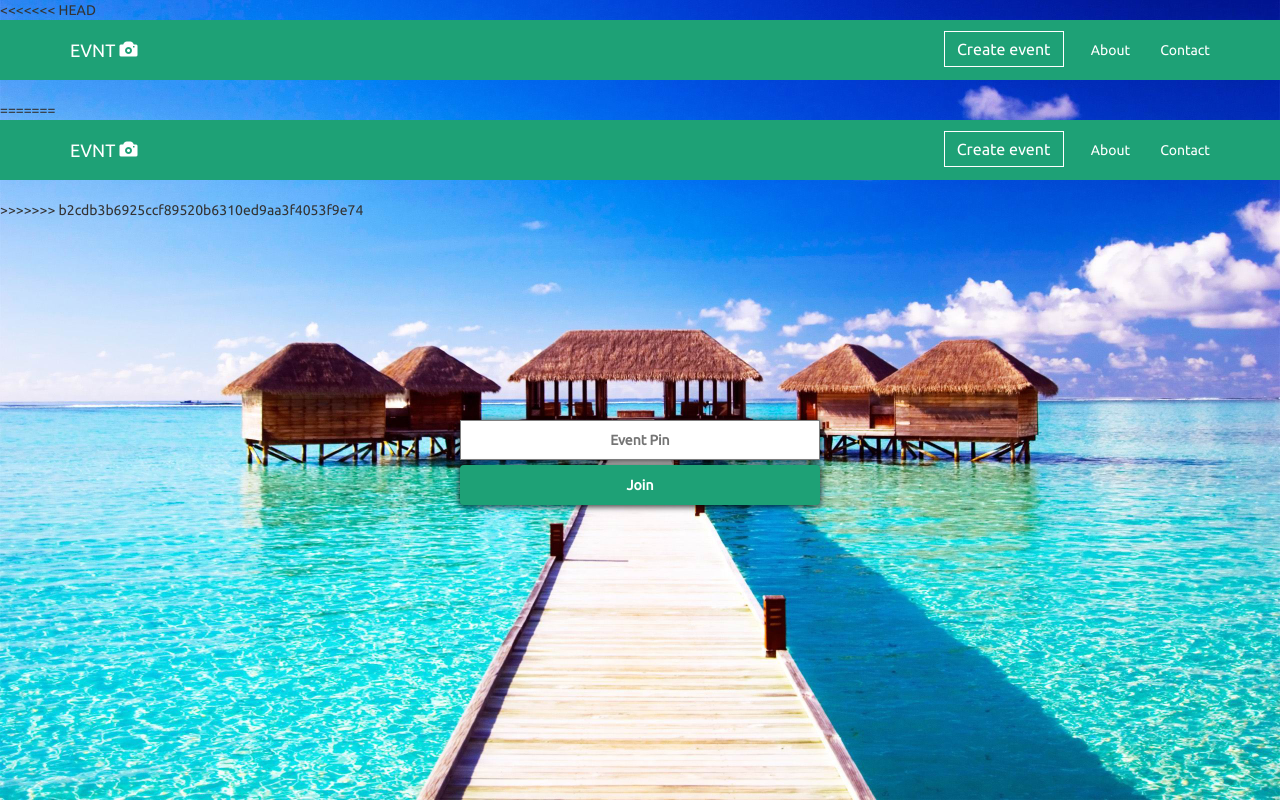
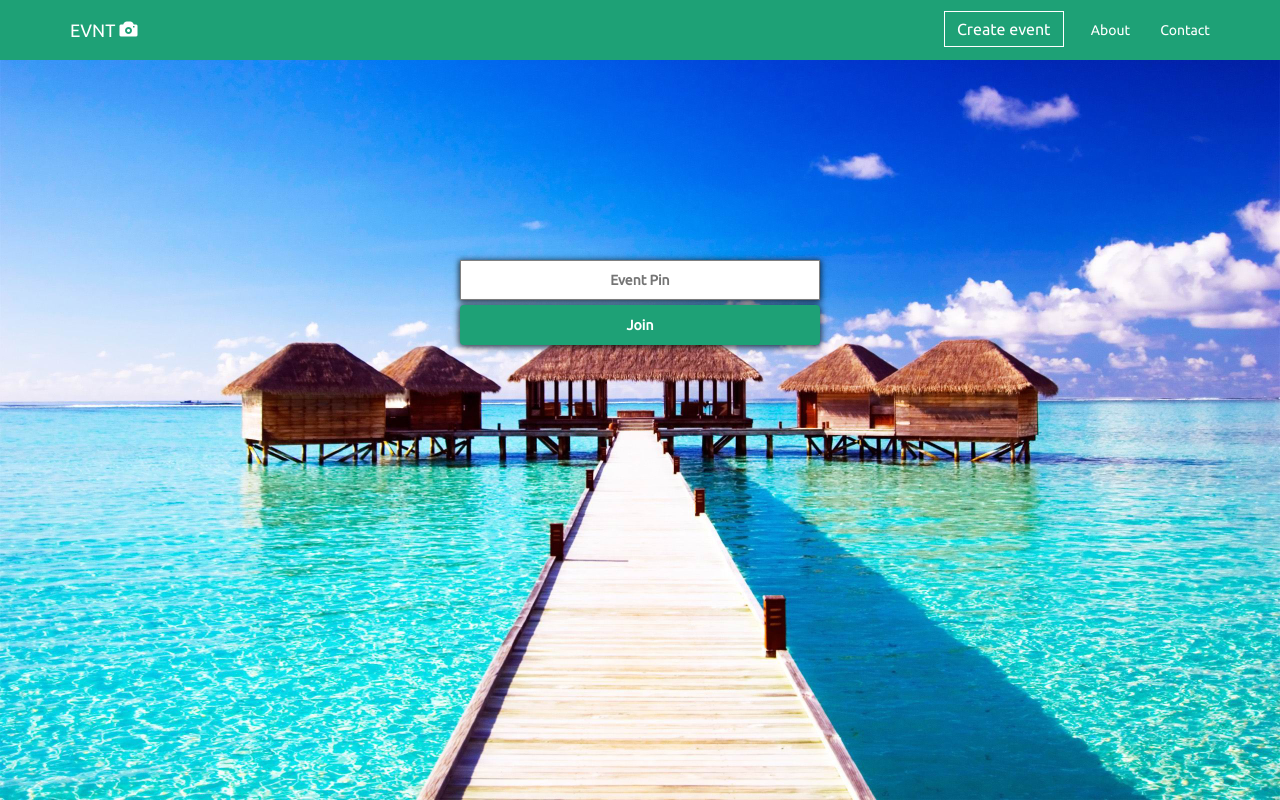
Before and after one commit to martyup/info331-frontend, an Angular app: page / in a window 1280 px wide. Built offline with nearby package versions, Linux system fonts and the light colour scheme.

Commit message:
resolving header conflict

```diff
--- a/src/app/header/header.component.html
+++ b/src/app/header/header.component.html
@@ -1,4 +1,3 @@
-<<<<<<< HEAD
 <nav class="navbar navbar-inverse navbar-static-top">
 	<div class="container">
 		<div class="navbar-header">
@@ -30,25 +29,3 @@
 		</div>
   </div>
 </nav>
-=======
-<nav class="navbar navbar-inverse navbar-static-top">
-	<div class="container">
-		<div class="navbar-header">
-			<button type="button" class="navbar-toggle collapsed" data-toggle="collapse" data-target="#bs-example-navbar-collapse-1" aria-expanded="true" (click)="onToggleMenu()">
-				<span class="sr-only">Toggle navigation</span>
-				<span class="icon-bar"></span>
-				<span class="icon-bar"></span>
-				<span class="icon-bar"></span>
-			</button>
-			<a class="navbar-brand" [routerLink]="['/']">EVNT <span class="glyphicon glyphicon-camera"></span> </a>
-		</div>
-		<div class="collapse navbar-collapse" id="bs-example-navbar-collapse-1"  [ngClass]="{ 'toggleMenuStyle' : toggleMenu == true}">
-			<ul class="nav navbar-nav navbar-right">
-				<li><a [routerLink]="['/createEvent']" class="ghost-button">Create event</a></li>
-        <li><a [routerLink]="['/about']">About</a></li>
-				<li><a [routerLink]="['/contact']">Contact</a></li>
-			</ul>
-		</div>
-  </div>
-</nav>
->>>>>>> b2cdb3b6925ccf89520b6310ed9aa3f4053f9e74
--- a/src/app/header/header.component.ts
+++ b/src/app/header/header.component.ts
@@ -6,15 +6,7 @@ import { Component, OnInit } from '@angular/core';
   styleUrls: ['./header.component.css']
 })
 export class HeaderComponent implements OnInit {
-  toggleMenu =false;
 
-  onToggleMenu(){
-    if(this.toggleMenu === true){
-      this.toggleMenu = false;
-    }else {
-      this.toggleMenu =true;
-    }
-  }
   constructor() { }
 
   ngOnInit() {
```
Also changed, not shown: 1 other file (tests, documents, lock files or other folders).
